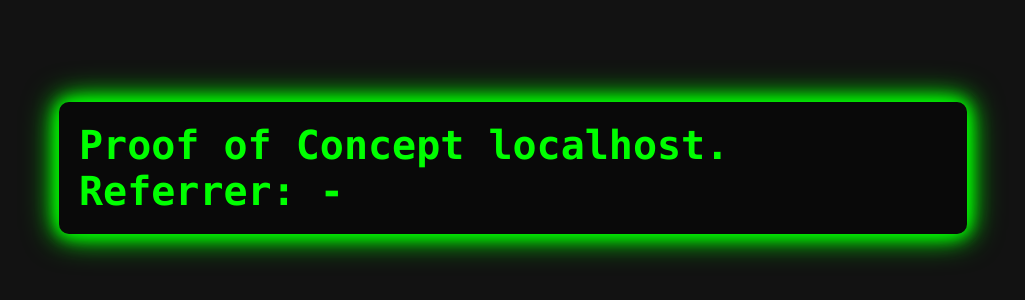
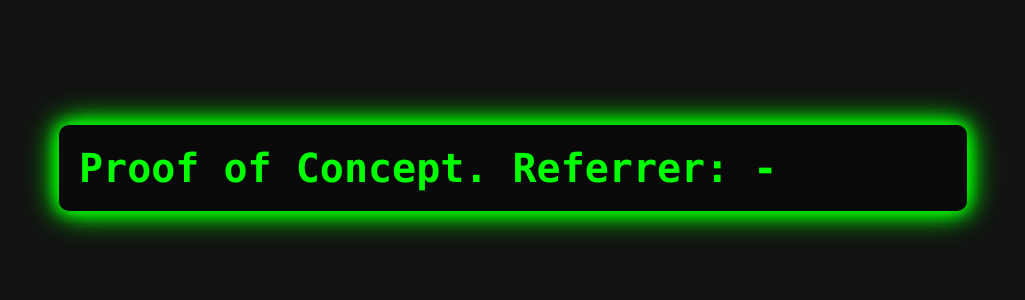
Before and after one commit to AdnanApriliyansyahh/poc, a plain HTML site: page index.html in a window 1280 px wide. Shown: the part 232-532 px from the top of the page, without its empty margins (127-1152 px from the left). Drawn offline with Linux system fonts and the light colour scheme.

Commit message:
index.html

```diff
--- a/index.html
+++ b/index.html
@@ -10,9 +10,9 @@
             display: flex;
             justify-content: center;
             align-items: center;
-            background-color: #121212; /* Latar belakang gelap */
+            background-color: #121212;
             font-family: 'Consolas', 'Courier New', monospace;
-            color: #00ff00; /* Warna hijau neon */
+            color: #00ff00;
             padding: 20px;
             box-sizing: border-box;
         }
@@ -24,11 +24,11 @@
             background: rgba(0, 0, 0, 0.5);
             box-shadow: 0 0 15px #00ff00, 0 0 25px #00ff00, 0 0 35px #00ff00;
             transition: all 0.5s ease-in-out;
-            white-space: pre-wrap; /* Biarkan teks otomatis wrap */
-            word-break: break-word; /* Pecah kata jika terlalu panjang */
+            white-space: pre-wrap;
+            word-break: break-word;
             width: 90%;
             max-height: 80vh;
-            overflow-y: auto; /* Scroll jika melebihi tinggi layar */
+            overflow-y: auto;
         }
         h2:hover {
             transform: scale(1.05);
@@ -45,13 +45,7 @@
 </head>
 <body>
     <script type="text/javascript">
-        var domain = document.domain;
-        if (domain === "" || domain === "127.0.0.1") {
-            domain = "";
-        } else {
-            domain = " " + domain;
-        }
-
+        // Hilangkan pengambilan domain
         var referrer = document.referrer;
         if (referrer === "") {
             referrer = " - ";
@@ -59,8 +53,8 @@
             referrer = " " + referrer;
         }
 
-        // Tulisan yang ingin ditampilkan
-        var textToType = "Proof of Concept" + domain + ". Referrer:" + referrer;
+        // Teks yang ingin ditampilkan (tanpa domain)
+        var textToType = "Proof of Concept. Referrer:" + referrer;
 
         var elem = document.createElement("h2");
         document.body.appendChild(elem);
```
